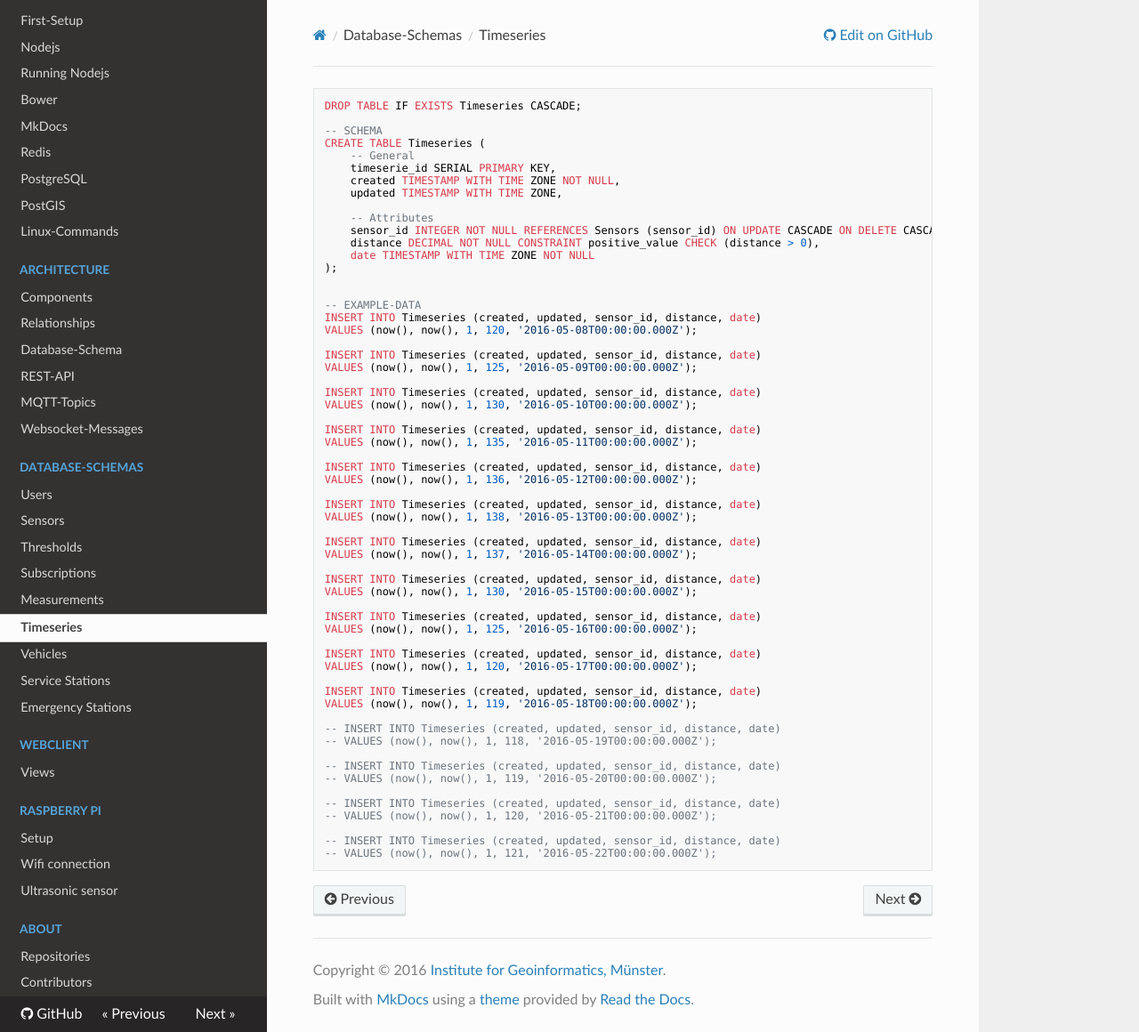
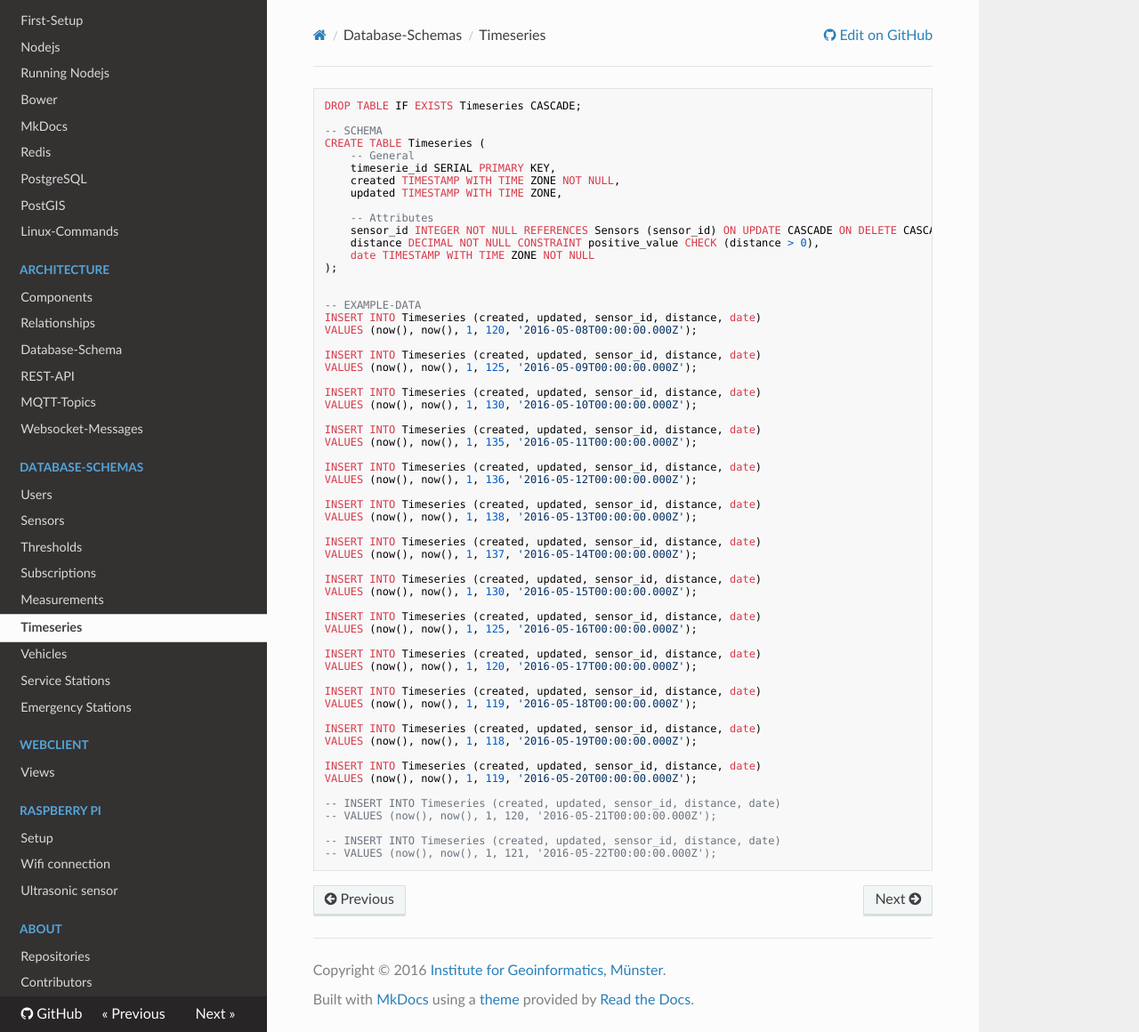
Before and after one commit to nicho90/GWoT-VST-Docs, an MkDocs documentation site: the page built from docs/schemas/timeseries.md, in a window 1280 px wide and 1160 px high. Shown: the whole window at 89% size. Built offline with MkDocs 1.6.1, drawn with Linux system fonts in a browser that asks for light colours; nearby versions of some CDN libraries; old or Windows-style settings are respelled for this version of MkDocs.

```diff
--- a/docs/schemas/timeseries.md
+++ b/docs/schemas/timeseries.md
@@ -49,11 +49,11 @@ VALUES (now(), now(), 1, 120, '2016-05-17T00:00:00.000Z');
 INSERT INTO Timeseries (created, updated, sensor_id, distance, date)
 VALUES (now(), now(), 1, 119, '2016-05-18T00:00:00.000Z');
 
--- INSERT INTO Timeseries (created, updated, sensor_id, distance, date)
--- VALUES (now(), now(), 1, 118, '2016-05-19T00:00:00.000Z');
+INSERT INTO Timeseries (created, updated, sensor_id, distance, date)
+VALUES (now(), now(), 1, 118, '2016-05-19T00:00:00.000Z');
 
--- INSERT INTO Timeseries (created, updated, sensor_id, distance, date)
--- VALUES (now(), now(), 1, 119, '2016-05-20T00:00:00.000Z');
+INSERT INTO Timeseries (created, updated, sensor_id, distance, date)
+VALUES (now(), now(), 1, 119, '2016-05-20T00:00:00.000Z');
 
 -- INSERT INTO Timeseries (created, updated, sensor_id, distance, date)
 -- VALUES (now(), now(), 1, 120, '2016-05-21T00:00:00.000Z');
```
Also changed, not shown: docs/schemas/sensors.md (+3 -3 lines).
